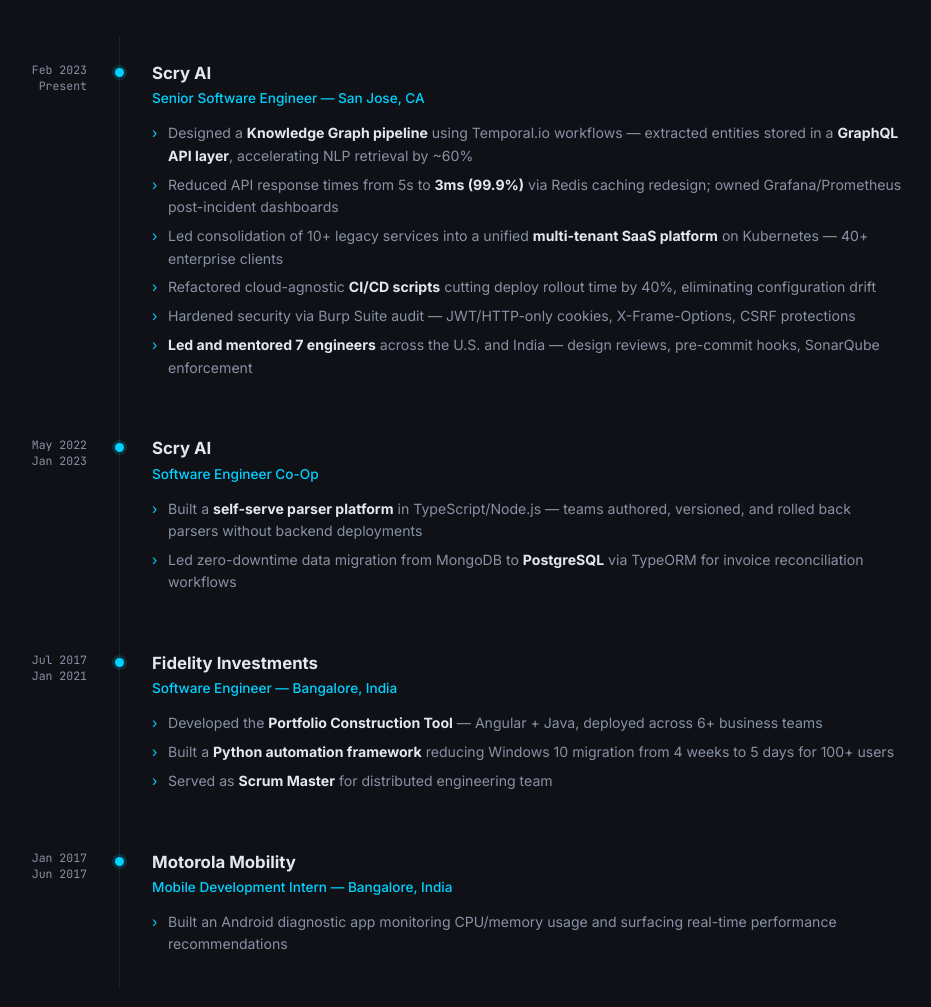
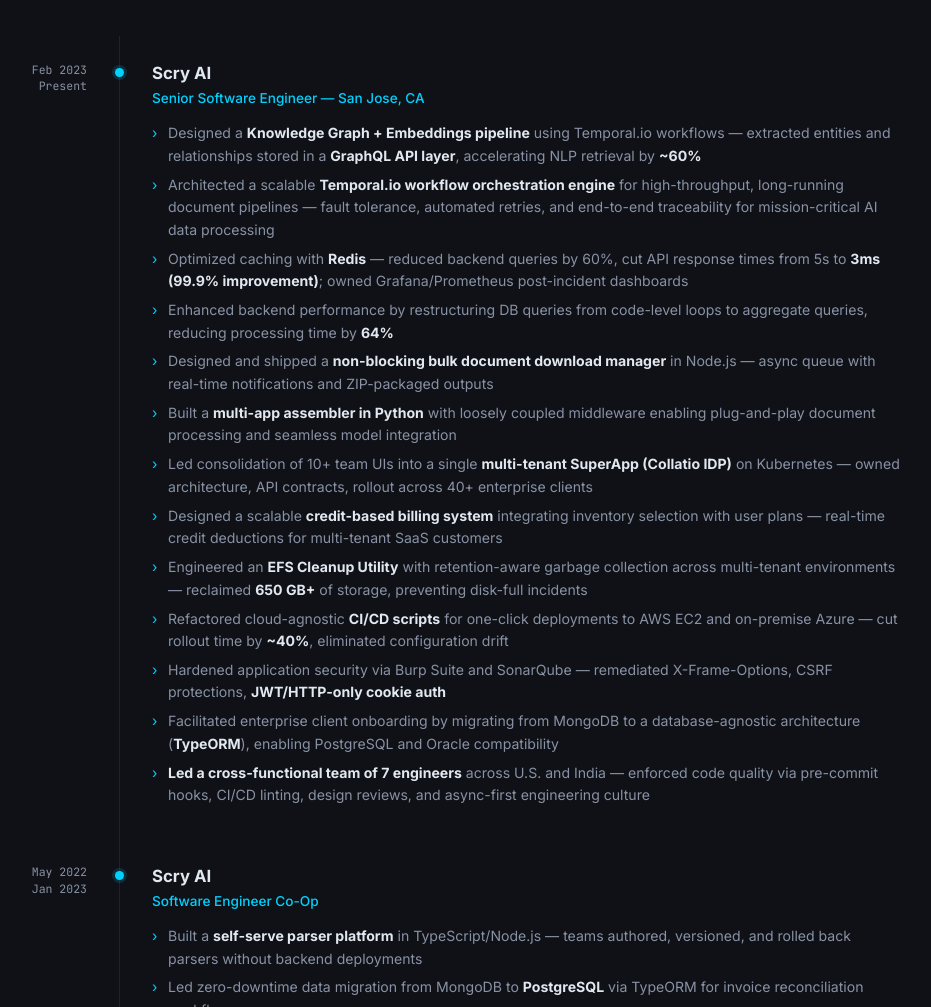
Before and after one commit to saman-akhtar/saman-akhtar.github.io, a plain HTML site: page index.html in a window 1280 px wide. Shown: the part 1680-2687 px from the top of the page, without its empty margins (205-1136 px from the left). Drawn offline with Linux system fonts and the light colour scheme.

Commit message:
Expand Scry AI bullets to full detail from resume

```diff
--- a/index.html
+++ b/index.html
@@ -413,12 +413,19 @@
           <div class="tl-company">Scry AI</div>
           <div class="tl-role">Senior Software Engineer — San Jose, CA</div>
           <ul class="tl-bullets">
-            <li>Designed a <strong>Knowledge Graph pipeline</strong> using Temporal.io workflows — extracted entities stored in a <strong>GraphQL API layer</strong>, accelerating NLP retrieval by ~60%</li>
-            <li>Reduced API response times from 5s to <strong>3ms (99.9%)</strong> via Redis caching redesign; owned Grafana/Prometheus post-incident dashboards</li>
-            <li>Led consolidation of 10+ legacy services into a unified <strong>multi-tenant SaaS platform</strong> on Kubernetes — 40+ enterprise clients</li>
-            <li>Refactored cloud-agnostic <strong>CI/CD scripts</strong> cutting deploy rollout time by 40%, eliminating configuration drift</li>
-            <li>Hardened security via Burp Suite audit — JWT/HTTP-only cookies, X-Frame-Options, CSRF protections</li>
-            <li><strong>Led and mentored 7 engineers</strong> across the U.S. and India — design reviews, pre-commit hooks, SonarQube enforcement</li>
+            <li>Designed a <strong>Knowledge Graph + Embeddings pipeline</strong> using Temporal.io workflows — extracted entities and relationships stored in a <strong>GraphQL API layer</strong>, accelerating NLP retrieval by <strong>~60%</strong></li>
+            <li>Architected a scalable <strong>Temporal.io workflow orchestration engine</strong> for high-throughput, long-running document pipelines — fault tolerance, automated retries, and end-to-end traceability for mission-critical AI data processing</li>
+            <li>Optimized caching with <strong>Redis</strong> — reduced backend queries by 60%, cut API response times from 5s to <strong>3ms (99.9% improvement)</strong>; owned Grafana/Prometheus post-incident dashboards</li>
+            <li>Enhanced backend performance by restructuring DB queries from code-level loops to aggregate queries, reducing processing time by <strong>64%</strong></li>
+            <li>Designed and shipped a <strong>non-blocking bulk document download manager</strong> in Node.js — async queue with real-time notifications and ZIP-packaged outputs</li>
+            <li>Built a <strong>multi-app assembler in Python</strong> with loosely coupled middleware enabling plug-and-play document processing and seamless model integration</li>
+            <li>Led consolidation of 10+ team UIs into a single <strong>multi-tenant SuperApp (Collatio IDP)</strong> on Kubernetes — owned architecture, API contracts, rollout across 40+ enterprise clients</li>
+            <li>Designed a scalable <strong>credit-based billing system</strong> integrating inventory selection with user plans — real-time credit deductions for multi-tenant SaaS customers</li>
+            <li>Engineered an <strong>EFS Cleanup Utility</strong> with retention-aware garbage collection across multi-tenant environments — reclaimed <strong>650 GB+</strong> of storage, preventing disk-full incidents</li>
+            <li>Refactored cloud-agnostic <strong>CI/CD scripts</strong> for one-click deployments to AWS EC2 and on-premise Azure — cut rollout time by <strong>~40%</strong>, eliminated configuration drift</li>
+            <li>Hardened application security via Burp Suite and SonarQube — remediated X-Frame-Options, CSRF protections, <strong>JWT/HTTP-only cookie auth</strong></li>
+            <li>Facilitated enterprise client onboarding by migrating from MongoDB to a database-agnostic architecture (<strong>TypeORM</strong>), enabling PostgreSQL and Oracle compatibility</li>
+            <li><strong>Led a cross-functional team of 7 engineers</strong> across U.S. and India — enforced code quality via pre-commit hooks, CI/CD linting, design reviews, and async-first engineering culture</li>
           </ul>
         </div>
       </div>
```
